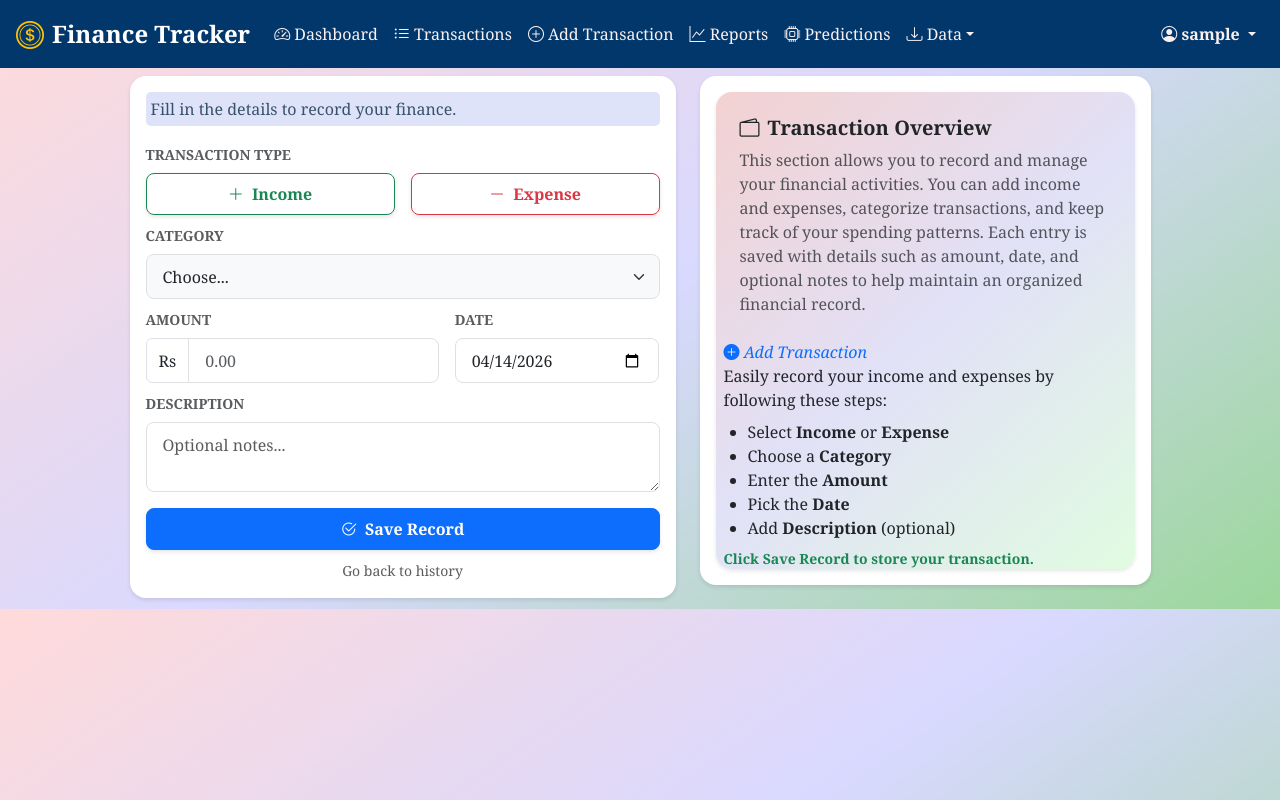
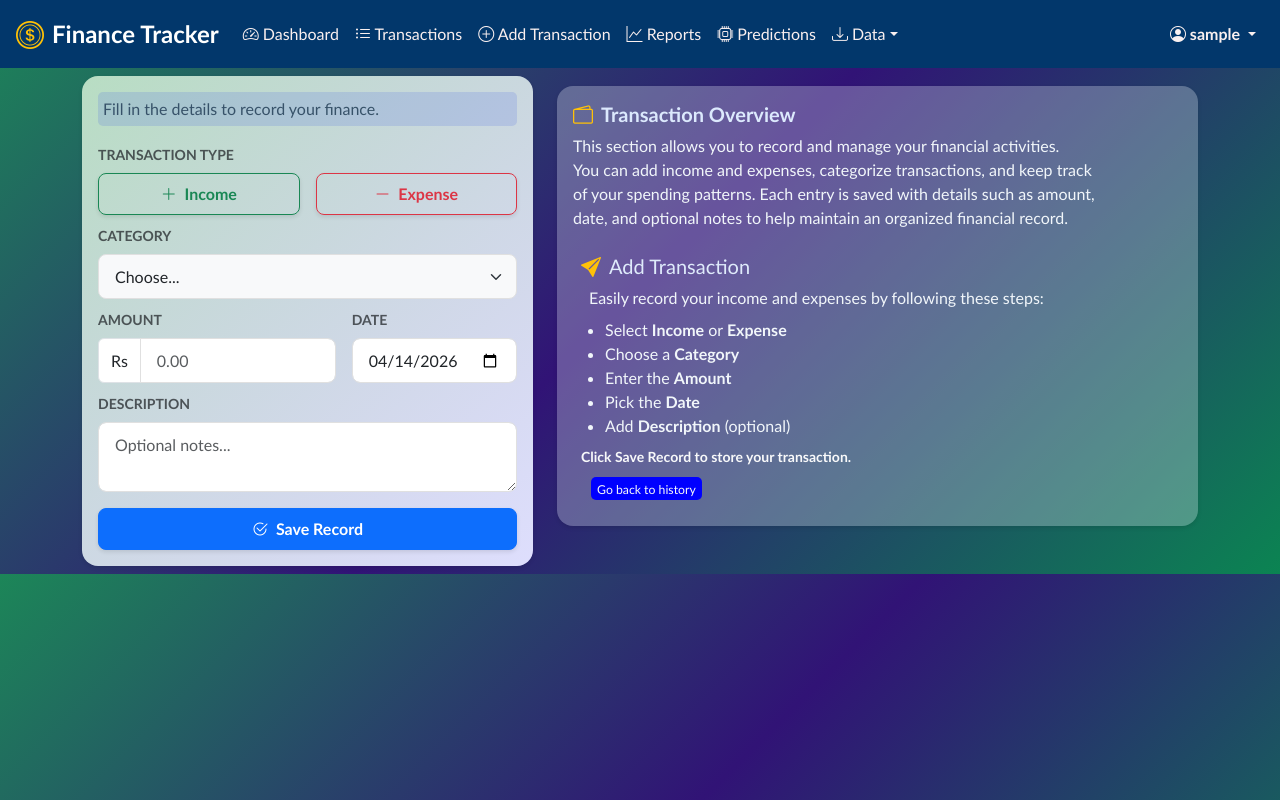
Before and after one commit to Anny-bit5/Personal-Finance-Tracker, a Flask app: page /add_transaction in a window 1280 px wide. Run offline with Flask 3, Linux system fonts and the light colour scheme; the visitor is signed in with stand-in values (Sample User, id 1); data comes from the database, SQL or seed files in the repository; some libraries are stand-ins or nearby versions.

Commit message:
new code added

```diff
--- a/static/css/style.css
+++ b/static/css/style.css
@@ -1,8 +1,7 @@
 /* 1. Global Styles */
 body {
-    background:linear-gradient(145deg,rgba(255, 0, 0, 0.144),rgba(0, 0, 255, 0.15),rgba(17, 159, 17, 0.419));
-     font-family: Cambria, Cochin, Georgia, Times, 'Times New Roman', serif;
-    color: #333;  margin:0%; padding: 0%;
+    background: linear-gradient(135deg, #1c8658 0%, #311376 50%, #0b8452 100%);
+    font-family:'Gill Sans', 'Gill Sans MT', Calibri, 'Trebuchet MS', sans-serif; color: #333;  margin:0%; padding: 0%;
 }
 
 /* 2. Navbar & Branding */
--- a/templates/add_transaction.html
+++ b/templates/add_transaction.html
@@ -12,11 +12,12 @@
 {% endblock %}
 
 {% block content %}
-<div   class="container py-2">
+<div  class="container py-2">
     <div class="row justify-content-center">
-          <div class="col-md-6 col-lg-6">
-            <div class="card shadow-sm p-3">
-                <form method="POST" action="{{ url_for('main.add_transaction') }}">
+
+         <div  class="col-md-6 col-lg-5">
+            <div style="background:linear-gradient(138deg,rgba(220, 247, 219, 0.809),rgb(222, 222, 253))" class="card shadow-sm p-3">
+                <form  method="POST" action="{{ url_for('main.add_transaction') }}">
                     <p style="background-color: #3f5ae22b;color:rgb(55, 82, 105);padding :5px; border-radius:5px;">Fill in the details to record your finance.</p>
                     <div class="mb-2">
     <label class="form-label fw-bold small text-muted text-uppercase">Transaction Type</label>
@@ -64,39 +65,24 @@
                     <button type="submit" class="btn btn-primary w-100 py-2 fw-bold shadow-sm">
                         <i class="bi bi-check2-circle me-1"></i> Save Record
                     </button>
-
-                    <div class="text-center mt-2">
-                        <a href="{{ url_for('main.transactions') }}" class="text-decoration-none text-muted small">Go back to history</a>
-                    </div>
                 </form>
             </div>
         </div>
-        <div  class="col-md-6 col-lg-5">
-            <div   class="card shadow-sm border-0 mb-3">
-    <div class="card-body">
-
-        <!-- Add Transaction Info -->
-        <div style="background:linear-gradient(138deg,rgba(236, 181, 181, 0.624),rgba(185, 185, 236, 0.429),rgba(159, 245, 159, 0.313))" class=" card border-0 shadow-sm">
+         <div   class="col-md-6 col-lg-7">
+            <div  style="background-color: rgba(240, 248, 255, 0.284);color:rgb(241, 246, 250); margin-top:10px;"  class="card shadow-sm border-0 mb-3">
+    <div   class="card-body">
            <!-- Overview Section -->
-        <div class="p-4  rounded">
-            <h5 class="fw-bold mb-2">
-                <i class="bi bi-wallet2 me-2"></i>Transaction Overview
-            </h5>
-
-            <p class="mb-0 text-muted">
-                This section allows you to record and manage your financial activities.
-                You can add income and expenses, categorize transactions, and keep track
-                of your spending patterns. Each entry is saved with details such as amount,
-                date, and optional notes to help maintain an organized financial record.
+            <h5 style="color:#dce9fd" class="fw-bold mb-2 ">
+                <i class="bi bi-wallet2 me-2 text-warning"></i>Transaction Overview  </h5>
+            <p class="mb-0 ">
+                This section allows you to record and manage your financial activities. <br>
+                You can add income and expenses, categorize transactions, and keep track <br>
+                of your spending patterns. Each entry is saved with details such as amount, <br>
+                date, and optional notes to help maintain an organized financial record. <br>
             </p>
-        </div>
-        <div class="m-0 ">
-            <i class="bi bi-plus-circle-fill text-primary  display-7 p-2"> Add Transaction</i>
-        </div>
-
-            <p class="mb-2 px-2 ">
-                Easily record your income and expenses by following these steps:
-            </p>
+          <br>
+           <h5 style="color:#dfebfb" ><i class="bi bi-send-fill m-2 text-warning"></i>Add Transaction</h5>
+            <p class="mb-2 px-3 ">  Easily record your income and expenses by following these steps:</p>
             <ul class="mb-2">
                 <li>Select <strong>Income</strong> or <strong>Expense</strong></li>
                 <li>Choose a <strong>Category</strong></li>
@@ -104,11 +90,11 @@
                 <li>Pick the <strong>Date</strong></li>
                 <li>Add <strong>Description</strong> (optional)</li>
             </ul>
-
-            <p class="mb-0 px-2 small text-success fw-semibold">
-                Click <strong>Save Record</strong> to store your transaction.
+            <p class="mb-0 px-2 small text-light fw-semibold">
+                Click <strong>Save Record</strong> to store your transaction. <br>
+                <button style="background-color:blue;margin:10px; margin-top:10px;border:none; border-radius: 5px;"><a  href="{{ url_for('main.transactions') }}" class="text-decoration-none small text-light">Go back to history</a>
+ </button>
             </p>
-        </div>
 
     </div>
 </div>
--- a/templates/prediction.html
+++ b/templates/prediction.html
@@ -4,8 +4,6 @@
 
 {% block extra_css %}
 <style>
-body{background:#f4f6fb}
-
 .kpi-card{
     padding:20px;border-radius:16px;color:#fff;
     box-shadow:0 8px 20px rgba(0,0,0,.08);
--- a/templates/reports.html
+++ b/templates/reports.html
@@ -49,7 +49,7 @@
 </div>
 </div>
 
-<div class="row g-1 mx-1 mb-1">
+<div class="row g-2 mx-3 mb-1">
     <div  class="col-lg-5">
         <div class="card shadow-sm border-0 h-100">
             <div class="card-header bg-transparent border-0 pt-4 px-4">
--- a/templates/transactions.html
+++ b/templates/transactions.html
@@ -40,14 +40,14 @@
         </div>
     </div>
  <div style="margin-left: 970px;" class="d-flex justify-content-between align-items-center mt-1 mb-2">
-        <a href="{{ url_for('main.add_transaction') }}" class="btn btn-warning shadow-sm px-4">
+        <a href="{{ url_for('main.add_transaction') }}" class="btn btn-primary shadow-sm px-4">
             <i class="bi bi-plus-lg me-1"></i> New Transaction
         </a>
     </div>
     <div class="card border-0 shadow-sm overflow-hidden">
         <div class="table-responsive">
             <table class="table table-hover align-middle mb-0">
-                <thead class="bg-light">
+                <thead >
                     <tr class="text-uppercase small fw-bold text-muted">
                         <th class="ps-4 py-3">Date</th>
                         <th>Status</th>
@@ -59,7 +59,7 @@
                 </thead>
                 <tbody>
                     {% for t in transactions %}
-                    <tr>
+                    <tr >
                         <td class="ps-4 text-secondary">{{ t.date.strftime('%b %d, %Y') }}</td>
                         <td>
                             <span class="badge rounded-pill {% if t.type == 'income' %}bg-success-subtle text-success{% else %}bg-danger-subtle text-danger{% endif %} px-3">
```
Also changed, not shown: templates/dashboard.html (+55 -68 lines), templates/restore.html (+5 -5 lines).
